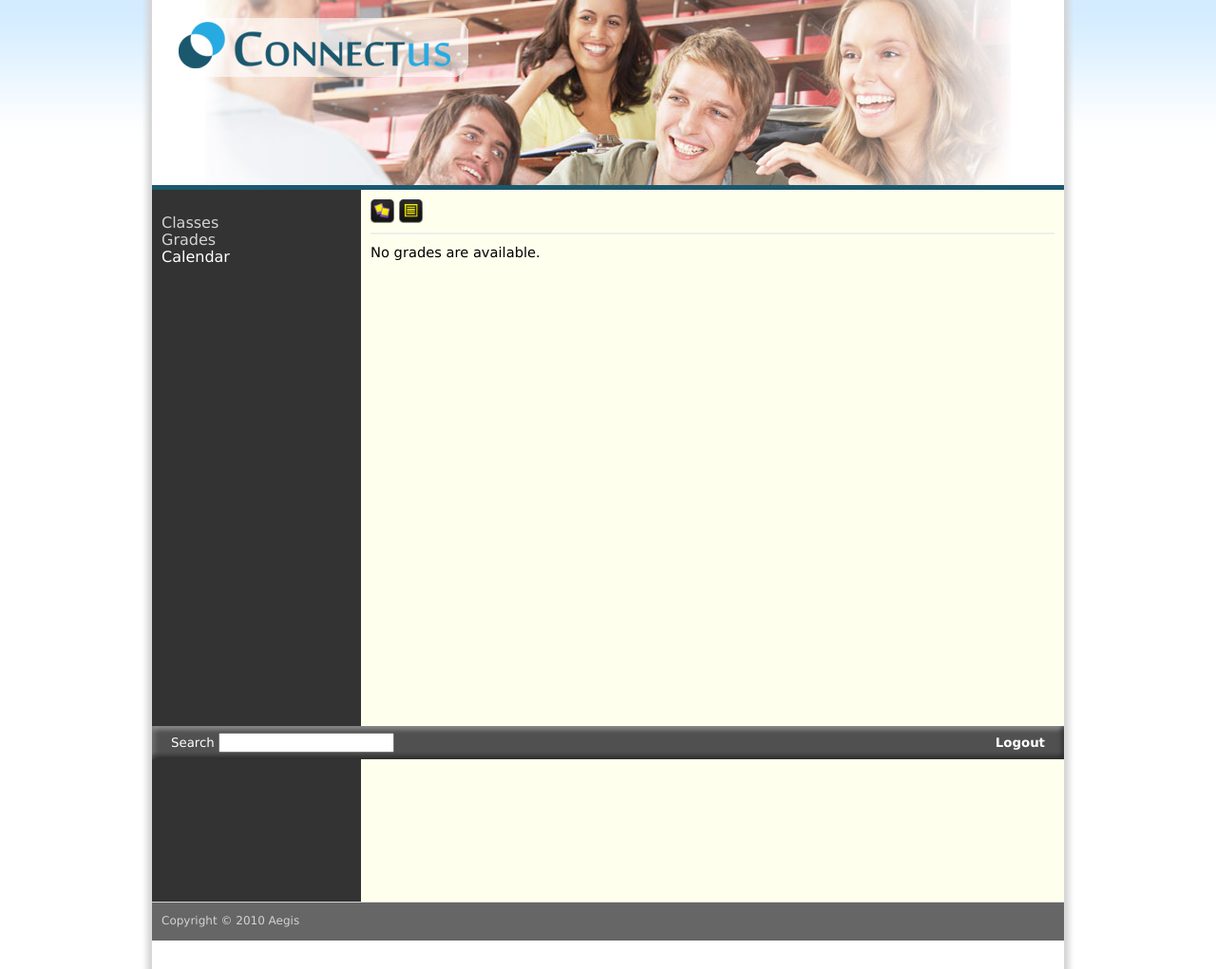
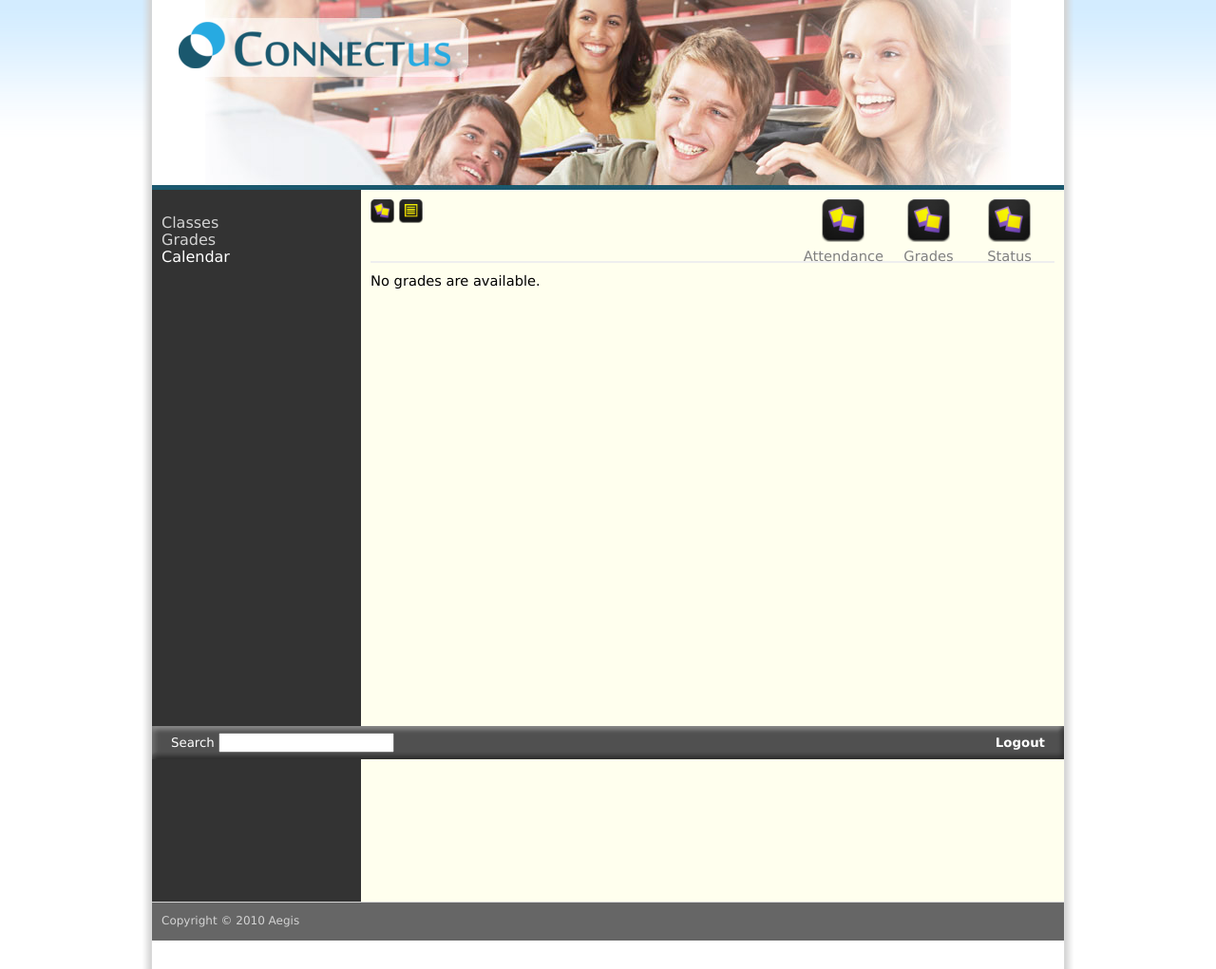
Before and after one commit to ejaury/connectus, a Django app: template templates/grades/index.html in a window 1280 px wide. Shown: the whole page at 95% size. Run offline with Django 3.2, Linux system fonts and the light colour scheme; the template is opened without the code that fills it, so the values that code supplies are empty.

Commit message:
Added Sub Navigation links with icons to Classes template.

```diff
--- a/media/css/style.css
+++ b/media/css/style.css
@@ -103,7 +103,32 @@ table.course {
   margin: 0 10px 0;
 }
 
-#content-nav-view {
+#content-nav p {
+  margin: 0;
+  padding: 0;
+}
+
+#content_nav_sublinks {
+/*
+  float: right;
+  margin-right: 10px;
+  padding-top: 10px;
+*/
+}
+
+#content_nav_sublinks .content_nav_sublinks {
+  color: gray;
+  float: right;
+  margin-right: 10px;
+  padding-top: 10px;
+  text-align: center;
+}
+
+#content_nav_sublinks .content_nav_sublinks img {
+  padding: 0 15px;
+}
+
+#content_nav_view {
   padding-top: 10px;
 }
 
--- a/templates/base/base_content_nav.html
+++ b/templates/base/base_content_nav.html
@@ -2,9 +2,24 @@
 
 {% block content-nav %}
   <div id="content-nav">
-    <div id="content-nav-view">
+    <div id="content_nav_sublinks">
+      <div class="content_nav_sublinks">
+        <img src="/site_media/css/images/thumb_view.png" alt="Thumbnail View" width="45" height="45"/>
+        <p>Status</p>
+      </div>
+      <div class="content_nav_sublinks">
+        <img src="/site_media/css/images/thumb_view.png" alt="Thumbnail View" width="45" height="45"/>
+        <p>Grades</p>
+      </div>
+      <div class="content_nav_sublinks">
+        <img src="/site_media/css/images/thumb_view.png" alt="Thumbnail View" width="45" height="45"/>
+        <p>Attendance</p>
+      </div>
+    </div>
+    <div id="content_nav_view">
       <img src="/site_media/css/images/thumb_view.png" alt="Thumbnail View" width="25" height="25"/>
       <img src="/site_media/css/images/detail_view.png" alt="Detail View" width="25" height="25"/>
     </div>
+    <br/>
   </div>
 {% endblock %}
```
